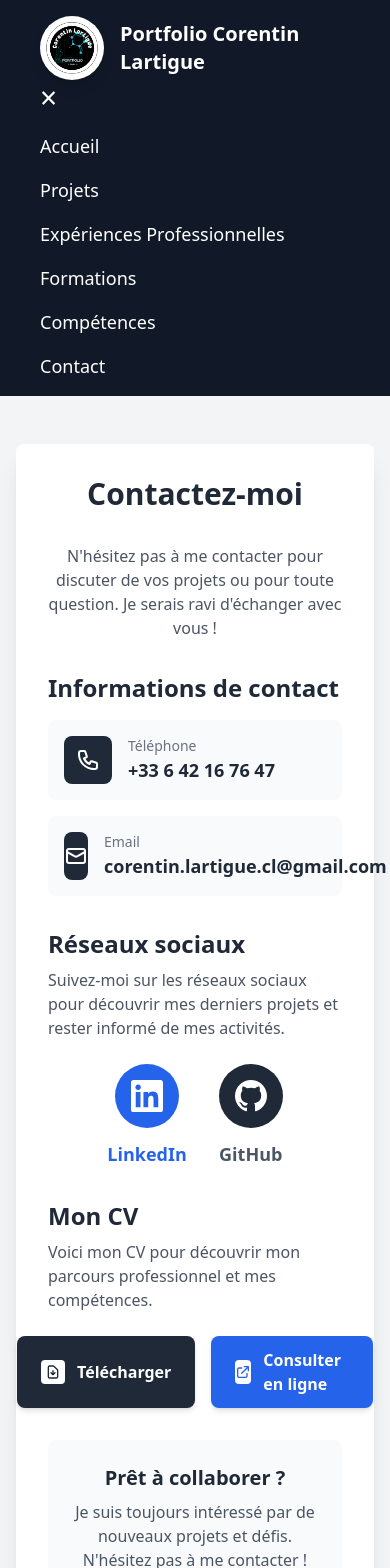
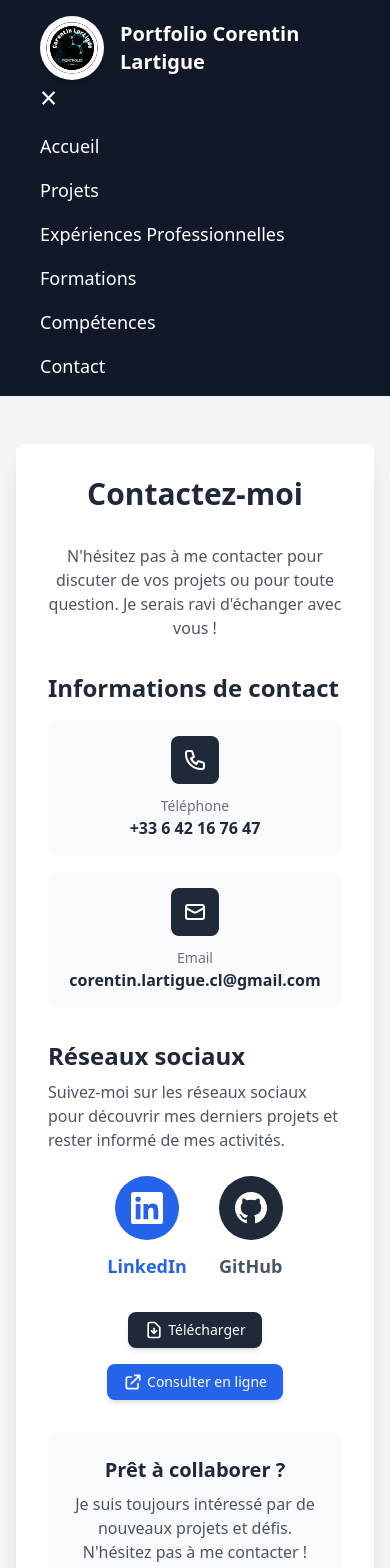
Before and after one commit to CorentinLartigue/MonPortfolio, a React (Vite) app: page /MonPortfolio/contact in a window 390 px wide. Shown: the top 1568 px of the page. Built offline with nearby package versions, Linux system fonts and the light colour scheme.

Commit message:
FCA-1-Responsive input infos contact and button CV

```diff
--- a/src/pages/ContactPage.tsx
+++ b/src/pages/ContactPage.tsx
@@ -16,30 +16,46 @@
                 {/* Contact Information */}
                 <section>
                     <h2 className="text-2xl font-semibold text-gray-800">Informations de contact</h2>
-          <div className="mt-4 space-y-4">
-            <div className="flex items-center space-x-4 p-4 bg-gray-50 rounded-lg">
-              <div className="w-12 h-12 bg-gray-800 rounded-lg flex items-center justify-center">
-                <svg className="w-6 h-6 text-white" fill="none" stroke="currentColor" viewBox="0 0 24 24">
-                  <path strokeLinecap="round" strokeLinejoin="round" strokeWidth={2} d="M3 5a2 2 0 012-2h3.28a1 1 0 01.948.684l1.498 4.493a1 1 0 01-.502 1.21l-2.257 1.13a11.042 11.042 0 005.516 5.516l1.13-2.257a1 1 0 011.21-.502l4.493 1.498a1 1 0 01.684.949V19a2 2 0 01-2 2h-1C9.716 21 3 14.284 3 6V5z" />
+                    <div className="mt-4 flex flex-col gap-4">
+                        {/* Téléphone */}
+                        <div
+                            className="flex flex-col sm:flex-row sm:items-center sm:justify-start gap-3 sm:gap-4 p-4 bg-gray-50 rounded-lg">
+                            <div
+                                className="flex-shrink-0 w-12 h-12 bg-gray-800 rounded-lg flex items-center justify-center mx-auto sm:mx-0">
+                                <svg className="w-6 h-6 text-white" fill="none" stroke="currentColor"
+                                     viewBox="0 0 24 24">
+                                    <path strokeLinecap="round" strokeLinejoin="round" strokeWidth={2}
+                                          d="M3 5a2 2 0 012-2h3.28a1 1 0 01.948.684l1.498 4.493a1 1 0 01-.502 1.21l-2.257 1.13a11.042 11.042 0 005.516 5.516l1.13-2.257a1 1 0 011.21-.502l4.493 1.498a1 1 0 01.684.949V19a2 2 0 01-2 2h-1C9.716 21 3 14.284 3 6V5z"/>
                                 </svg>
                             </div>
-              <div>
+                            <div className="text-center sm:text-left">
                                 <p className="text-sm text-gray-500">Téléphone</p>
-                <a href="tel:+33642167647" className="text-lg font-semibold text-gray-800 hover:text-blue-600 transition-colors">
+                                <a
+                                    href="tel:+33642167647"
+                                    className="text-base sm:text-lg font-semibold text-gray-800 hover:text-blue-600 transition-colors break-all"
+                                >
                                     +33 6 42 16 76 47
                                 </a>
                             </div>
                         </div>
 
-            <div className="flex items-center space-x-4 p-4 bg-gray-50 rounded-lg">
-              <div className="w-12 h-12 bg-gray-800 rounded-lg flex items-center justify-center">
-                <svg className="w-6 h-6 text-white" fill="none" stroke="currentColor" viewBox="0 0 24 24">
-                  <path strokeLinecap="round" strokeLinejoin="round" strokeWidth={2} d="M3 8l7.89 4.26a2 2 0 002.22 0L21 8M5 19h14a2 2 0 002-2V7a2 2 0 00-2-2H5a2 2 0 00-2 2v10a2 2 0 002 2z" />
+                        {/* Email */}
+                        <div
+                            className="flex flex-col sm:flex-row sm:items-center sm:justify-start gap-3 sm:gap-4 p-4 bg-gray-50 rounded-lg">
+                            <div
+                                className="flex-shrink-0 w-12 h-12 bg-gray-800 rounded-lg flex items-center justify-center mx-auto sm:mx-0">
+                                <svg className="w-6 h-6 text-white" fill="none" stroke="currentColor"
+                                     viewBox="0 0 24 24">
+                                    <path strokeLinecap="round" strokeLinejoin="round" strokeWidth={2}
+                                          d="M3 8l7.89 4.26a2 2 0 002.22 0L21 8M5 19h14a2 2 0 002-2V7a2 2 0 00-2-2H5a2 2 0 00-2 2v10a2 2 0 002 2z"/>
                                 </svg>
                             </div>
-              <div>
+                            <div className="text-center sm:text-left">
                                 <p className="text-sm text-gray-500">Email</p>
-                <a href="mailto:corentin.lartigue.cl@gmail.com" className="text-lg font-semibold text-gray-800 hover:text-blue-600 transition-colors">
+                                <a
+                                    href="mailto:corentin.lartigue.cl@gmail.com"
+                                    className="text-base sm:text-lg font-semibold text-gray-800 hover:text-blue-600 transition-colors break-all"
+                                >
                                     corentin.lartigue.cl@gmail.com
                                 </a>
                             </div>
@@ -47,11 +63,13 @@
                     </div>
                 </section>
 
+
                 {/* Social Networks */}
                 <section>
                     <h2 className="text-2xl font-semibold text-gray-800">Réseaux sociaux</h2>
                     <p className="mt-2 text-gray-600">
-            Suivez-moi sur les réseaux sociaux pour découvrir mes derniers projets et rester informé de mes activités.
+                        Suivez-moi sur les réseaux sociaux pour découvrir mes derniers projets et rester informé de mes
+                        activités.
                     </p>
                     <div className="mt-6 flex justify-center space-x-8">
                         <a
@@ -60,12 +78,15 @@
                             rel="noopener noreferrer"
                             className="flex flex-col items-center text-center group hover:scale-105 transform transition duration-300"
                         >
-              <div className="w-16 h-16 bg-blue-600 rounded-full flex items-center justify-center mb-3 group-hover:bg-blue-700 transition-colors duration-300">
+                            <div
+                                className="w-16 h-16 bg-blue-600 rounded-full flex items-center justify-center mb-3 group-hover:bg-blue-700 transition-colors duration-300">
                                 <svg className="w-8 h-8 text-white" fill="currentColor" viewBox="0 0 24 24">
-                  <path d="M20.447 20.452h-3.554v-5.569c0-1.328-.027-3.037-1.852-3.037-1.853 0-2.136 1.445-2.136 2.939v5.667H9.351V9h3.414v1.561h.046c.477-.9 1.637-1.85 3.37-1.85 3.601 0 4.267 2.37 4.267 5.455v6.286zM5.337 7.433c-1.144 0-2.063-.926-2.063-2.065 0-1.138.92-2.063 2.063-2.063 1.14 0 2.064.925 2.064 2.063 0 1.139-.925 2.065-2.064 2.065zm1.782 13.019H3.555V9h3.564v11.452zM22.225 0H1.771C.792 0 0 .774 0 1.729v20.542C0 23.227.792 24 1.771 24h20.451C23.2 24 24 23.227 24 22.271V1.729C24 .774 23.2 0 22.222 0h.003z"/>
+                                    <path
+                                        d="M20.447 20.452h-3.554v-5.569c0-1.328-.027-3.037-1.852-3.037-1.853 0-2.136 1.445-2.136 2.939v5.667H9.351V9h3.414v1.561h.046c.477-.9 1.637-1.85 3.37-1.85 3.601 0 4.267 2.37 4.267 5.455v6.286zM5.337 7.433c-1.144 0-2.063-.926-2.063-2.065 0-1.138.92-2.063 2.063-2.063 1.14 0 2.064.925 2.064 2.063 0 1.139-.925 2.065-2.064 2.065zm1.782 13.019H3.555V9h3.564v11.452zM22.225 0H1.771C.792 0 0 .774 0 1.729v20.542C0 23.227.792 24 1.771 24h20.451C23.2 24 24 23.227 24 22.271V1.729C24 .774 23.2 0 22.222 0h.003z"/>
                                 </svg>
                             </div>
-              <span className="text-lg font-semibold text-blue-600 group-hover:text-blue-700">LinkedIn</span>
+                            <span
+                                className="text-lg font-semibold text-blue-600 group-hover:text-blue-700">LinkedIn</span>
                         </a>
 
                         <a
@@ -74,35 +95,35 @@
                             rel="noopener noreferrer"
                             className="flex flex-col items-center text-center group hover:scale-105 transform transition duration-300"
                         >
-              <div className="w-16 h-16 bg-gray-800 rounded-full flex items-center justify-center mb-3 group-hover:bg-gray-900 transition-colors duration-300">
+                            <div
+                                className="w-16 h-16 bg-gray-800 rounded-full flex items-center justify-center mb-3 group-hover:bg-gray-900 transition-colors duration-300">
                                 <svg className="w-8 h-8 text-white" fill="currentColor" viewBox="0 0 24 24">
-                  <path d="M12 0c-6.626 0-12 5.373-12 12 0 5.302 3.438 9.8 8.207 11.387.599.111.793-.261.793-.577v-2.234c-3.338.726-4.033-1.416-4.033-1.416-.546-1.387-1.333-1.756-1.333-1.756-1.089-.745.083-.729.083-.729 1.205.084 1.839 1.237 1.839 1.237 1.07 1.834 2.807 1.304 3.492.997.107-.775.418-1.305.762-1.604-2.665-.305-5.467-1.334-5.467-5.931 0-1.311.469-2.381 1.236-3.221-.124-.303-.535-1.524.117-3.176 0 0 1.008-.322 3.301 1.23.957-.266 1.983-.399 3.003-.404 1.02.005 2.047.138 3.006.404 2.291-1.552 3.297-1.23 3.297-1.23.653 1.653.242 2.874.118 3.176.77.84 1.235 1.911 1.235 3.221 0 4.609-2.807 5.624-5.479 5.921.43.372.823 1.102.823 2.222v3.293c0 .319.192.694.801.576 4.765-1.589 8.199-6.086 8.199-11.386 0-6.627-5.373-12-12-12z"/>
+                                    <path
+                                        d="M12 0c-6.626 0-12 5.373-12 12 0 5.302 3.438 9.8 8.207 11.387.599.111.793-.261.793-.577v-2.234c-3.338.726-4.033-1.416-4.033-1.416-.546-1.387-1.333-1.756-1.333-1.756-1.089-.745.083-.729.083-.729 1.205.084 1.839 1.237 1.839 1.237 1.07 1.834 2.807 1.304 3.492.997.107-.775.418-1.305.762-1.604-2.665-.305-5.467-1.334-5.467-5.931 0-1.311.469-2.381 1.236-3.221-.124-.303-.535-1.524.117-3.176 0 0 1.008-.322 3.301 1.23.957-.266 1.983-.399 3.003-.404 1.02.005 2.047.138 3.006.404 2.291-1.552 3.297-1.23 3.297-1.23.653 1.653.242 2.874.118 3.176.77.84 1.235 1.911 1.235 3.221 0 4.609-2.807 5.624-5.479 5.921.43.372.823 1.102.823 2.222v3.293c0 .319.192.694.801.576 4.765-1.589 8.199-6.086 8.199-11.386 0-6.627-5.373-12-12-12z"/>
                                 </svg>
                             </div>
-              <span className="text-lg font-semibold text-gray-600 group-hover:text-gray-800">GitHub</span>
+                            <span
+                                className="text-lg font-semibold text-gray-600 group-hover:text-gray-800">GitHub</span>
                         </a>
                     </div>
                 </section>
 
                 {/* CV Section */}
-        <section>
-          <h2 className="text-2xl font-semibold text-gray-800">Mon CV</h2>
-          <p className="mt-2 text-gray-600">
-            Voici mon CV pour découvrir mon parcours professionnel et mes compétences.
-          </p>
-          <div className="mt-6 flex justify-center space-x-4">
+                <div className="mt-6 flex flex-col sm:flex-row justify-center items-center gap-4">
                     {/* Télécharger CV */}
                     <a
                         href={cv}
                         download="CV_Corentin_Lartigue.pdf"
-              className="inline-flex items-center space-x-3 px-6 py-3 bg-gray-800 text-white font-semibold rounded-lg shadow-md hover:bg-gray-700 transition-colors"
+                        className="inline-flex items-center space-x-2 px-4 py-2 sm:px-5 sm:py-3 bg-gray-800 text-white text-sm sm:text-base font-medium rounded-lg shadow-md hover:bg-gray-700 transition-colors"
                     >
-              <div className="w-6 h-6 bg-white rounded flex items-center justify-center">
-                <svg className="w-4 h-4 text-gray-800" fill="none" stroke="currentColor" viewBox="0 0 24 24">
-                  <path strokeLinecap="round" strokeLinejoin="round" strokeWidth={2} d="M12 10v6m0 0l-3-3m3 3l3-3m2 8H7a2 2 0 01-2-2V5a2 2 0 012-2h5.586a1 1 0 01.707.293l5.414 5.414a1 1 0 01.293.707V19a2 2 0 01-2 2z" />
+                        <div className="flex items-center justify-center">
+                            <svg className="w-5 h-5 text-white mr-1" fill="none" stroke="currentColor"
+                                 viewBox="0 0 24 24">
+                                <path strokeLinecap="round" strokeLinejoin="round" strokeWidth={2}
+                                      d="M12 10v6m0 0l-3-3m3 3l3-3m2 8H7a2 2 0 01-2-2V5a2 2 0 012-2h5.586a1 1 0 01.707.293l5.414 5.414a1 1 0 01.293.707V19a2 2 0 01-2 2z"/>
                             </svg>
+                            <span>Télécharger</span>
                         </div>
-              <span>Télécharger</span>
                     </a>
 
                     {/* Consulter en ligne */}
@@ -110,17 +131,18 @@
                         href="https://www.canva.com/design/DAGgf_qHmnY/hIU_ywK-VuoQ8L2-zw7WhQ/view?utm_content=DAGgf_qHmnY&utm_campaign=designshare&utm_medium=link2&utm_source=uniquelinks&utlId=hf94ecbf562"
                         target="_blank"
                         rel="noopener noreferrer"
-              className="inline-flex items-center space-x-3 px-6 py-3 bg-blue-600 text-white font-semibold rounded-lg shadow-md hover:bg-blue-700 transition-colors"
+                        className="inline-flex items-center space-x-2 px-4 py-2 sm:px-5 sm:py-3 bg-blue-600 text-white text-sm sm:text-base font-medium rounded-lg shadow-md hover:bg-blue-700 transition-colors"
                     >
-              <div className="w-6 h-6 bg-white rounded flex items-center justify-center">
-                <svg className="w-4 h-4 text-blue-600" fill="none" stroke="currentColor" viewBox="0 0 24 24">
-                  <path strokeLinecap="round" strokeLinejoin="round" strokeWidth={2} d="M10 6H6a2 2 0 00-2 2v10a2 2 0 002 2h10a2 2 0 002-2v-4M14 4h6m0 0v6m0-6L10 14" />
+                        <div className="flex items-center justify-center">
+                            <svg className="w-5 h-5 text-white mr-1" fill="none" stroke="currentColor"
+                                 viewBox="0 0 24 24">
+                                <path strokeLinecap="round" strokeLinejoin="round" strokeWidth={2}
+                                      d="M10 6H6a2 2 0 00-2 2v10a2 2 0 002 2h10a2 2 0 002-2v-4M14 4h6m0 0v6m0-6L10 14"/>
                             </svg>
+                            <span>Consulter en ligne</span>
                         </div>
-              <span>Consulter en ligne</span>
                     </a>
                 </div>
-        </section>
 
                 {/* Call to Action */}
                 <section className="text-center bg-gray-50 p-6 rounded-lg">
```
Lines whose indentation alone changed are shown as unchanged.
